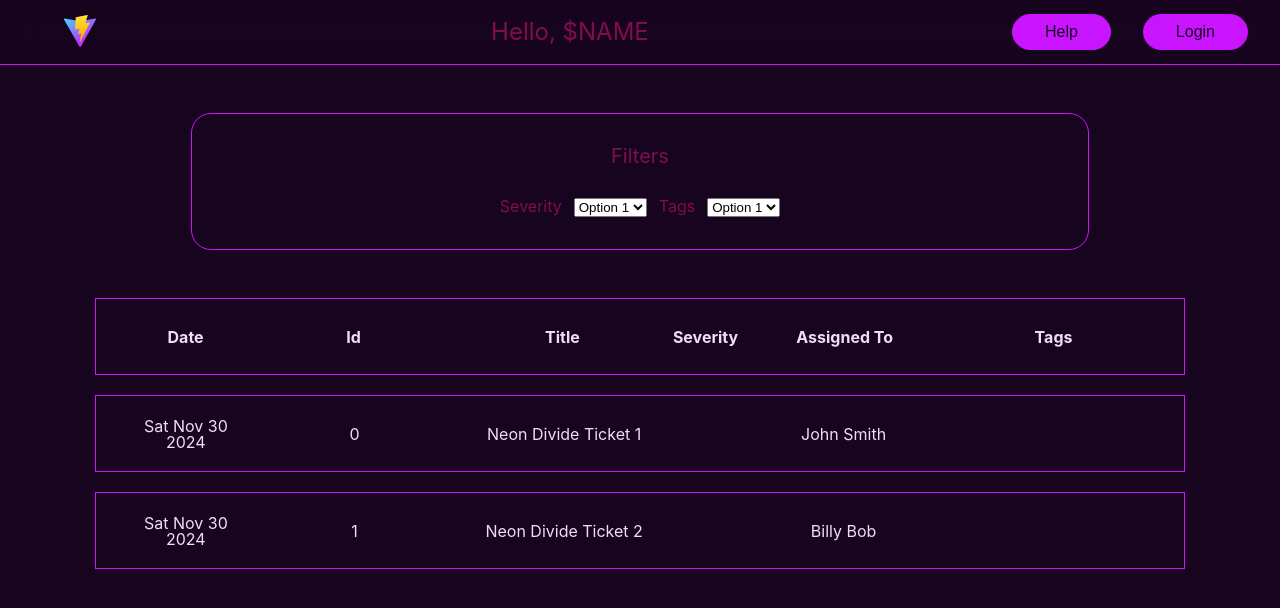
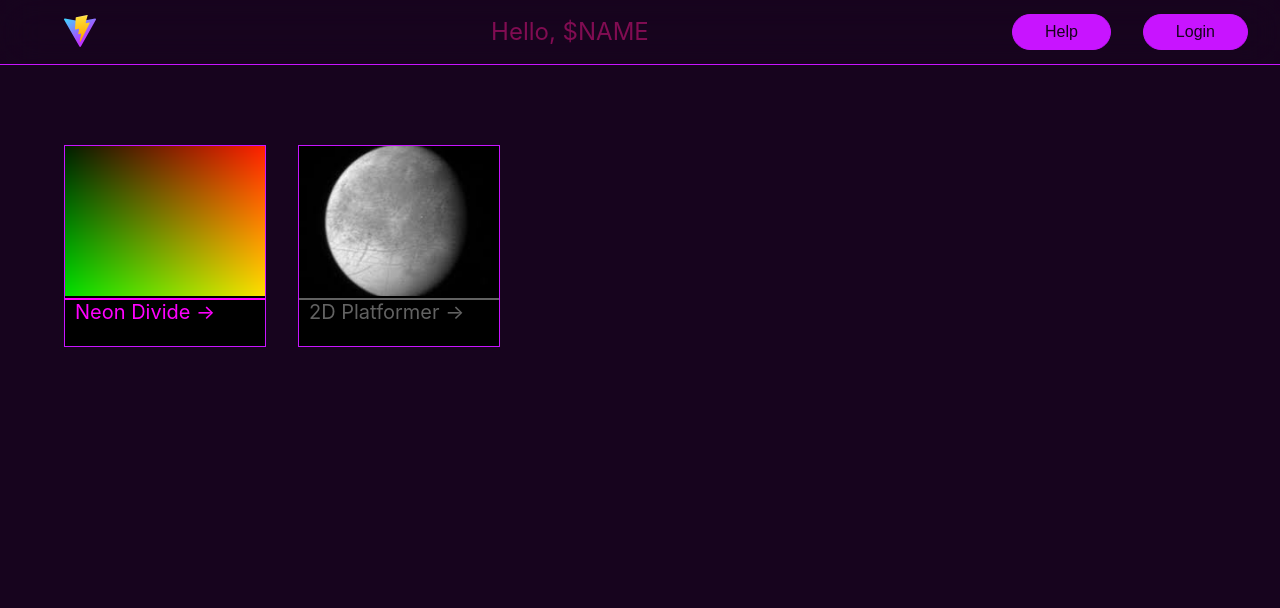
Before and after one commit to dwilliams304/ts-ticket-tracker, a React (Vite) app in the folder client/: page /dashboard in a window 1280 px wide. Shown: the top 608 px of the page. Built offline with nearby package versions, Linux system fonts and the light colour scheme.

Commit message:
basic user authenticated routes, add test auth page and dashboard

```diff
--- /dev/null
+++ b/client/src/components/common/ProtectedRoute.tsx
@@ -0,0 +1,19 @@
+import { Outlet } from "react-router-dom";
+import { Navigate } from "react-router";
+
+
+type ProtectedRouteProps = {
+    isAllowed: boolean;
+    redirectPath?: string;
+    children?: React.ReactNode;
+}
+
+export default function ProtectedRoute({
+    isAllowed,
+    redirectPath ="/",
+    children
+}: ProtectedRouteProps){
+
+    if(!isAllowed) return <Navigate to={redirectPath} replace />
+    else return children ? children : <Outlet />
+}
--- /dev/null
+++ b/client/src/components/common/TestUserAuthenticationPage.tsx
@@ -0,0 +1,12 @@
+import { useEffect } from "react"
+
+export default function TestUserAuthenticationPage(){
+    useEffect(() => {
+        console.log("Loaded Authenticated Page!");
+    }, [])
+    return(
+        <div>
+            <h1>We are authenticated!</h1>
+        </div>
+    )
+}
--- a/client/src/components/layout/NavHeader.tsx
+++ b/client/src/components/layout/NavHeader.tsx
@@ -27,7 +27,7 @@ export default function NavHeader({user, login, logout}: NavHeaderProps){
                 <h1>Hello, $NAME</h1>
             </div>
             <div>
-                <button>
+                <button onClick={() => navTo(`/auth`)}>
                     Help
                 </button>
                 {
--- a/client/src/components/pages/Home/Home.tsx
+++ b/client/src/components/pages/Home/Home.tsx
@@ -21,7 +21,7 @@ export default function Home(){
         <div className="ticket-boards-container">
             {
                 ticketBoards?.map(board => (
-                    <TicketBoardCard board={board} />
+                    <TicketBoardCard board={board} key={board.id} />
                 ))
             }
 
--- /dev/null
+++ b/client/src/components/pages/Landing/Landing.tsx
@@ -0,0 +1,14 @@
+import { useNavigate } from "react-router-dom"
+
+export default function Landing(){
+    const navTo = useNavigate();
+
+    return(
+        <>
+            <h1>Landing page!</h1>
+            <button onClick={() => navTo("/dashboard")}>
+                Dashboard &rarr;
+            </button>
+        </>
+    )
+}
--- a/client/src/components/pages/TicketBoard/Ticket.tsx
+++ b/client/src/components/pages/TicketBoard/Ticket.tsx
@@ -34,8 +34,8 @@ export default function Ticket({ticket}: TicketProps){
             </div>
             <div className="tags">
                 {
-                    ticket.tags.map(tag => (
-                        <span key={tag.name} className="tag"
+                    ticket.tags.map((tag, i) => (
+                        <span key={i} className="tag"
                         style={{backgroundColor: tag.color}}>
                             {tag.name}
                         </span>
--- a/client/src/components/pages/TicketPage/TicketPage.tsx
+++ b/client/src/components/pages/TicketPage/TicketPage.tsx
@@ -34,8 +34,8 @@ export default function TicketPage(){
                 <p>Date Opened: {ticketData?.dateCreated.toDateString()}</p>
                 <p>Type: {ticketData?.ticketType.name}</p>
                 <p>Tags: {
-                    ticketData?.tags.map(tag => (
-                        <span key={tag.name} className="tag"
+                    ticketData?.tags.map((tag, i) => (
+                        <span key={i} className="tag"
                         style={{backgroundColor: tag.color, fontSize: "16px"}}>
                             {tag.name}
                         </span>
--- a/client/src/data/pageroutes.ts
+++ b/client/src/data/pageroutes.ts
@@ -1,3 +1,4 @@
+import TestUserAuthenticationPage from "../components/common/TestUserAuthenticationPage"
 import {
     Home,
     TicketPage
@@ -8,18 +9,24 @@ import { PageRouteType } from "../types"
 
 export const PageRoutes: PageRouteType[] = [
     {
-        path: "/",
+        path: "/dashboard",
         element: Home,
         protectedRoute: false
     },
     {
-        path: ":boardName/ticket/:ticketID",
+        path: "/:boardName/ticket/:ticketID",
         element: TicketPage,
         protectedRoute: false
     },
     {
-        path: ":boardName",
+        path: "/:boardName",
         element: TicketBoard,
         protectedRoute: false
+    },
+    {
+        path: "/auth",
+        element: TestUserAuthenticationPage,
+        protectedRoute: true,
+        redirPath: "/dashboard"
     }
 ]
--- a/client/src/main.tsx
+++ b/client/src/main.tsx
@@ -11,6 +11,8 @@ import {
 
 import { PageRoutes as PageRoutes } from "./data/pageroutes";
 import { User } from "./types";
+import ProtectedRoute from "./components/common/ProtectedRoute";
+import Landing from "./components/pages/Landing/Landing";
 
 
 
@@ -32,7 +34,8 @@ export function App(){
       name: "Davis W",
       email: "test@example.com",
       permissions: ["boardeditor", "admin"],
-      image: "noref"
+      image: "noref",
+      currentBoards: [""]
     };
 
     setUser(testUser);
@@ -54,14 +57,25 @@ export function App(){
       />
 
       <Routes>
+        <Route index element={<Landing />} />
         {
-          PageRoutes.map(route => (
-            <Route
-              key={route.path}
-              path={route.path}
-              element={ <route.element />}
-            />
-          ))
+          PageRoutes.map((route, i) =>
+            !route.protectedRoute
+            ?
+            (
+              <Route
+                key={i}
+                path={route.path}
+                element={ <route.element />}
+              />
+            )
+            :
+            (
+              <Route element={<ProtectedRoute isAllowed={user !== null} />}>
+                <Route path={route.path} element={<route.element />} />
+              </Route>
+            )
+        )
         }
       </Routes>
     </>
--- a/client/src/types/users.ts
+++ b/client/src/types/users.ts
@@ -58,6 +58,7 @@ export interface User {
     image: string;
     email: string;
     permissions: string[];
+    currentBoards: string[];
 }
 
 
```
